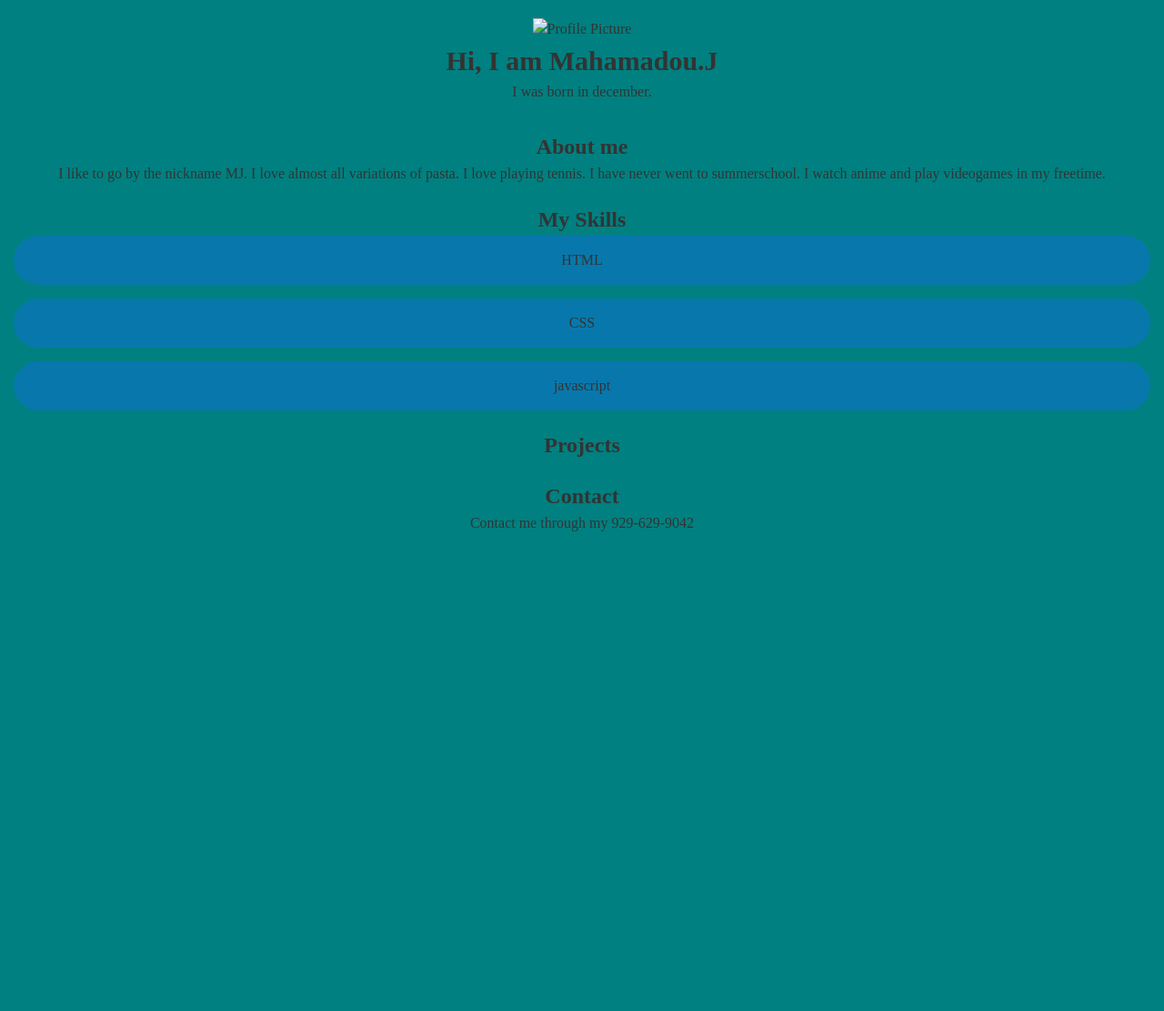
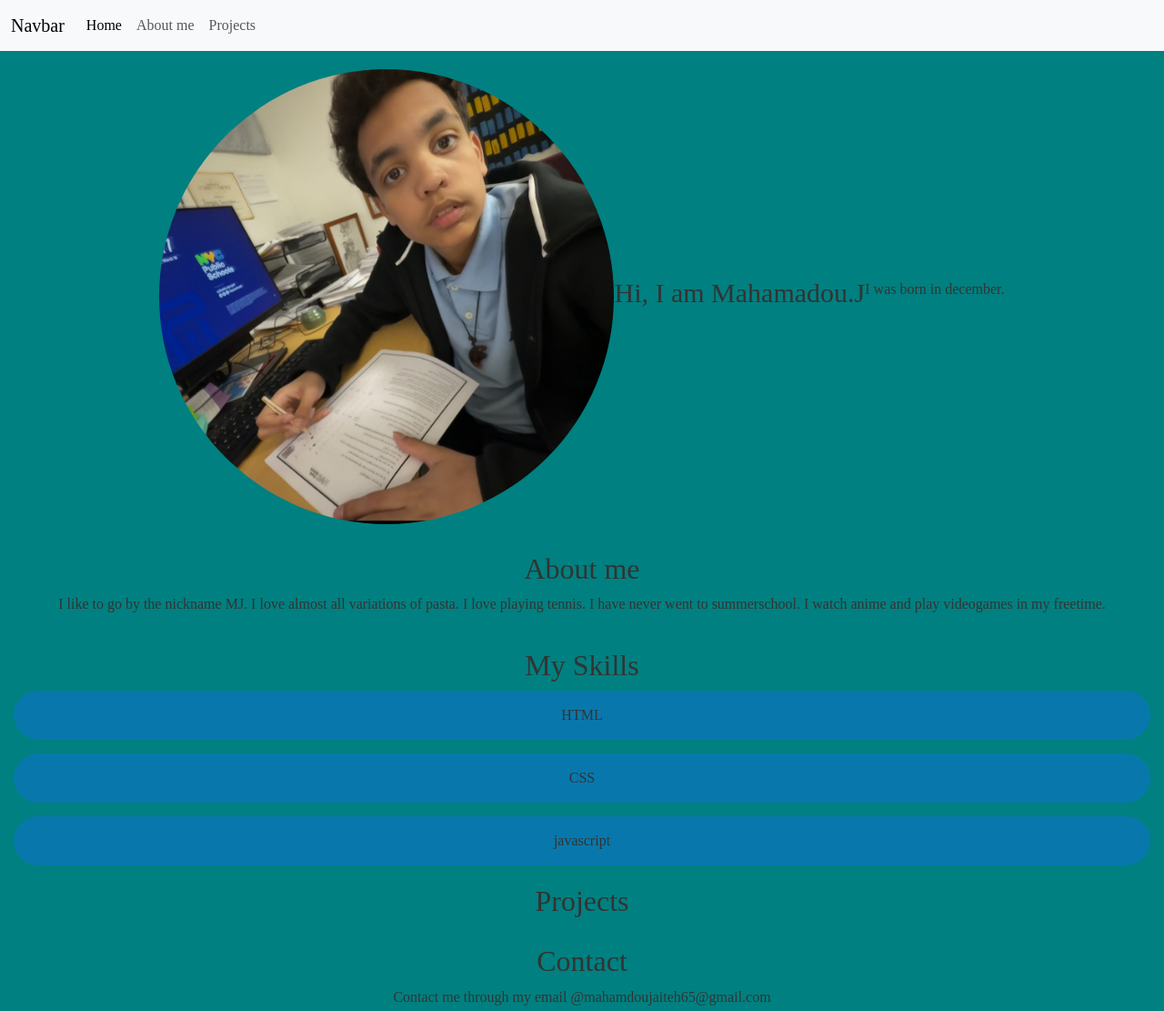
Before and after one commit to NoCommentzz/SYEP-Bathgate-Mahamadou-Jaiteh, a plain HTML site: page index.html in a window 1280 px wide. Shown: the whole page at 91% size. Before the commit the page ends 800 px from the top, so only its background shows below. Drawn offline with nearby package versions, Linux system fonts and the light colour scheme.

Commit message:
We added more

```diff
--- a/index.html
+++ b/index.html
@@ -5,19 +5,39 @@
     <meta charset="UTF-8">
     <meta name="viewport" content="width=device-width, initial-scale=1.0">
     <title>Mahamadou's Portfolio</title>
-    <link href="style.css" rel="stylesheet">
+    <link href="https://cdn.jsdelivr.net/npm/bootstrap@5.3.7/dist/css/bootstrap.min.css" rel="stylesheet" integrity="sha384-LN+7fdVzj6u52u30Kp6M/trliBMCMKTyK833zpbD+pXdCLuTusPj697FH4R/5mcr" crossorigin="anonymous">
     <style>h1{font-family: 'Times New Roman', Times, serif;}</style>
     <style>p{font-family: 'Times New Roman', Times, serif;}</style>
     <style>h2{font-family: 'Times New Roman', Times, serif;}</style>
     <style>div{font-family: 'Times New Roman', Times, serif;}</style>
+    <link href="style.css" rel="stylesheet">
 </head>
+
+<nav class="navbar navbar-expand-lg bg-body-tertiary">
+  <div class="container-fluid">
+    <a class="navbar-brand" href="#">Navbar</a>
+    <button class="navbar-toggler" type="button" data-bs-toggle="collapse" data-bs-target="#navbarNavAltMarkup" aria-controls="navbarNavAltMarkup" aria-expanded="false" aria-label="Toggle navigation">
+      <span class="navbar-toggler-icon"></span>
+    </button>
+    <div class="collapse navbar-collapse" id="navbarNavAltMarkup">
+      <div class="navbar-nav">
+        <a class="nav-link active" aria-current="page" href="index.html">Home</a>
+        <a class="nav-link" href="#about">About me</a>
+        <a class="nav-link" href="">Projects</a>
+      </div>
+    </div>
+  </div>
+</nav>
+
 
 <!-- This is where most of my code will live -->
 <body>
-   <section id="home" class="hero">
-    <img src="" alt="Profile Picture">
+   <section id="home" class="hero container-fluid d-flex flex-lg-row flex-column align-items-center justify-content-center">
+    <img src="IMG_8187.jpeg" alt="Profile Picture" width="500px" height="500px">
+    <div class="hero-text"></div>
      <h1>Hi, I am <span class="accent">Mahamadou.J</span></h1>
     <p>I was born in december.</p>
+   </div>
  </section>
 <section id="about" class="section">
     <h2>About me</h2>
@@ -41,11 +61,11 @@
 
 <section id="contact" class="section">
     <h2>Contact</h2>
-    <footer><p>Contact me through my 929-629-9042</p></footer>
+    <footer><p>Contact me through my email @mahamdoujaiteh65@gmail.com</p></footer>
 </section>
 
 
-
+    <script src="https://cdn.jsdelivr.net/npm/bootstrap@5.3.7/dist/js/bootstrap.bundle.min.js" integrity="sha384-ndDqU0Gzau9qJ1lfW4pNLlhNTkCfHzAVBReH9diLvGRem5+R9g2FzA8ZGN954O5Q" crossorigin="anonymous"></script>
 </body>
 
 </html>
--- a/style.css
+++ b/style.css
@@ -33,3 +33,17 @@ body{
     padding: 15px;
     border-radius: 480px
 }
+
+@media (max-width: 768px){
+    .hero h1{font: size 80px;}
+    body{background-color: cornflowerblue;}
+}
+
+.hero-text{
+    display: flex;
+    flex-direction: column;
+}
+
+.hero img{
+    border-radius: 50%;
+}
```
Also changed, not shown: IMG_8187.jpeg (added).
